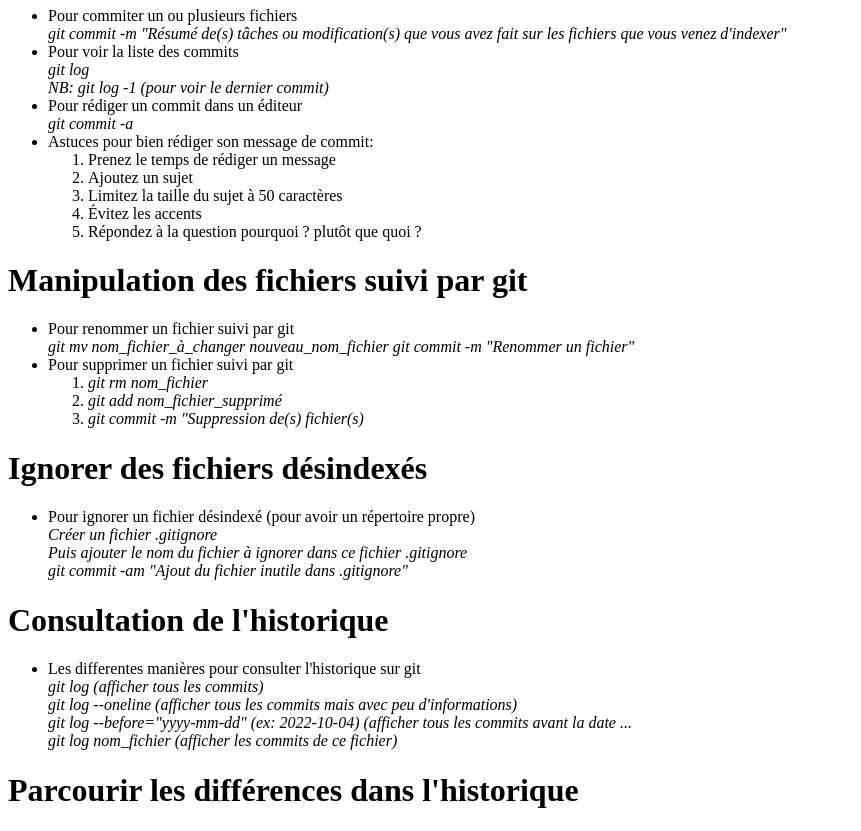
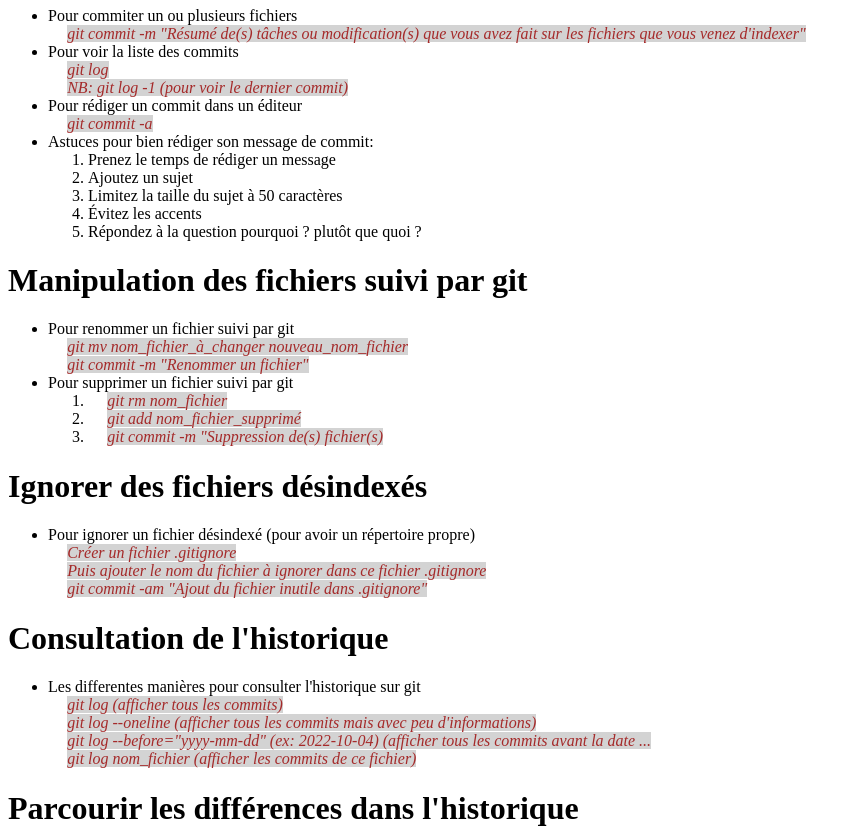
Before and after one commit to Fullfifax/learn-git, a plain HTML site: page index.html in a window 1280 px wide. Shown: the part 565-1396 px from the top of the page, without its empty margins (0-861 px from the left). Drawn offline with Linux system fonts and the light colour scheme.

Commit message:
Ajout du fichier css

```diff
--- a/index.html
+++ b/index.html
@@ -4,6 +4,7 @@
     <meta charset="UTF-8">
     <meta http-equiv="X-UA-Compatible" content="IE=edge">
     <meta name="viewport" content="width=device-width, initial-scale=1.0">
+    <link rel="stylesheet" href="styles.css">
     <title>Learn Git (Cheatsheet)</title>
 </head>
 <body>
@@ -74,7 +75,7 @@
     <ul>
         <li>
             Pour renommer un fichier suivi par git <br>
-            <span><em>git mv nom_fichier_à_changer nouveau_nom_fichier</em></span>
+            <span><em>git mv nom_fichier_à_changer nouveau_nom_fichier</em></span> <br>
             <span><em>git commit -m "Renommer un fichier"</em></span>
         </li>
         <li>
--- /dev/null
+++ b/styles.css
@@ -0,0 +1,5 @@
+span {
+    background-color: lightgray;
+    color: brown;
+    margin-left: 1.2em;
+}
```
